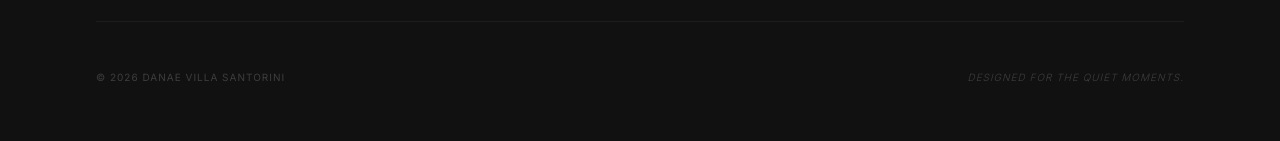
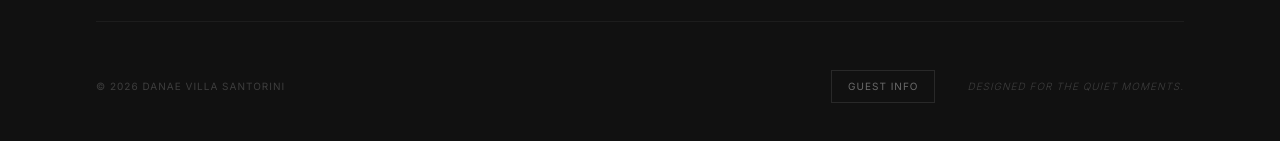
Before and after one commit to nomikosalex/danaevillas, a Next.js app: page /en/blog in a window 1280 px wide. Shown: the part 1845-1986 px from the top of the page. Built offline with nearby package versions, Linux system fonts and the light colour scheme.

Commit message:
feat: add Guest Info link to footer component

```diff
--- a/src/components/Footer.tsx
+++ b/src/components/Footer.tsx
@@ -83,9 +83,17 @@ export default function Footer() {
         <p className="text-swiss-gray/20 text-[10px] uppercase tracking-widest">
           © {new Date().getFullYear()} Danae Villa Santorini
         </p>
-        <p className="text-swiss-gray/20 text-[10px] uppercase tracking-widest font-light italic">
-          {t.footer.copyright}
-        </p>
+        <div className="flex items-center gap-8">
+          <Link
+            href="/guest-info"
+            className="text-swiss-gray/40 hover:text-swiss-white transition-colors text-[10px] uppercase tracking-widest border border-swiss-white/10 hover:border-swiss-white/30 px-4 py-2"
+          >
+            Guest Info
+          </Link>
+          <p className="text-swiss-gray/20 text-[10px] uppercase tracking-widest font-light italic">
+            {t.footer.copyright}
+          </p>
+        </div>
       </div>
     </footer>
   );
```
